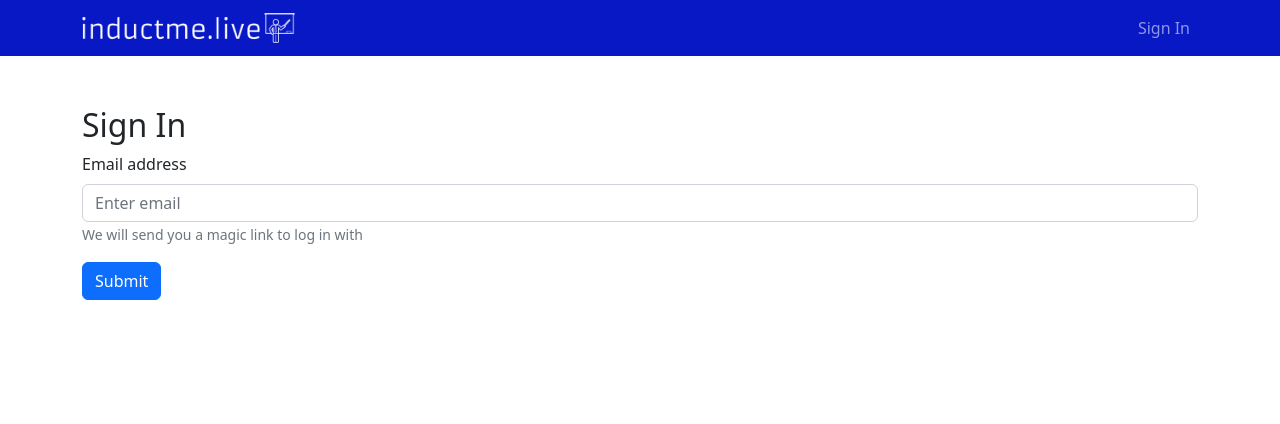
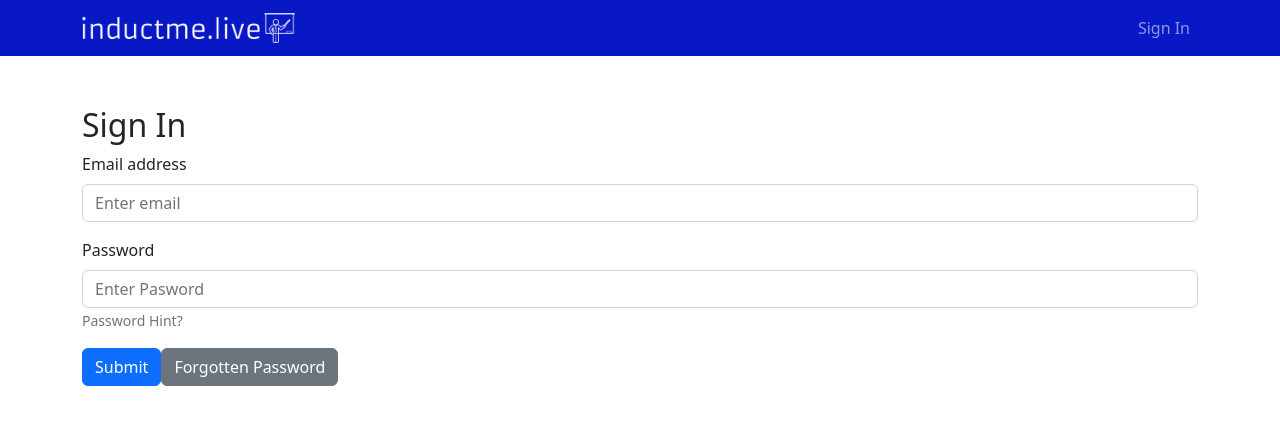
Before and after one commit to jackjury/induction-reg, a React (Create React App) app: page /admin in a window 1280 px wide. Shown: the top 424 px of the page. Built offline with nearby package versions, Linux system fonts and the light colour scheme; no server answers; what qr-code-styling would draw is missing.

Commit message:
Started to add password login

```diff
--- a/src/components/auth/Auth.js
+++ b/src/components/auth/Auth.js
@@ -5,26 +5,62 @@ import { Form, Button, Container, Alert, Spinner } from "react-bootstrap";
 export default function Auth() {
   const [loading, setLoading] = useState(false);
   const [email, setEmail] = useState("");
+  const [password, setPassword] = useState("");
+
   const [message, setMessage] = useState({
     visible: false,
     type: "secondary",
     message: "",
   });
 
+  const resetMessage = () => {
+    setMessage({
+      visible: false,
+      type: null,
+      message: null,
+    });
+  };
   const getRedirect = () => {
     console.log("ENV", process.env.NODE_ENV);
     let output = { emailRedirectTo: null };
     if (process.env.NODE_ENV == "development") {
       output.emailRedirectTo = "http://localhost:3000/";
     } else {
-      output.emailRedirectTo = "https://inductme.live";
+      output.emailRedirectTo = "https://";
     }
     return output;
+  };
+  const forgotenPassword = async (e) => {
+    resetMessage();
+    if (!email) {
+      setMessage({
+        visible: true,
+        type: "warning",
+        message: "Enter your email address to reset your password",
+      });
+      return;
+    }
+
+    try {
+      // Do password reset
+      await supabase.auth.resetPasswordForEmail(email, {
+        redirectTo: getRedirect(),
+      });
+    } catch (error) {}
   };
 
   const handleLogin = async (e) => {
     e.preventDefault();
-
+    // TODO: Validate the password and email
+    resetMessage();
+    if (!password || !email) {
+      setMessage({
+        visible: true,
+        type: "warning",
+        message: "Check you have entered your email address and password",
+      });
+      return;
+    }
     try {
       setLoading(true);
       setMessage({
@@ -35,7 +71,6 @@ export default function Auth() {
 
       const { error } = await supabase.auth.signInWithOtp({
         email,
-        options: getRedirect(),
       });
       if (error) throw error;
       setMessage({
@@ -76,14 +111,30 @@ export default function Auth() {
                 type="email"
                 placeholder="Enter email"
                 value={email}
-                onChange={(e) => setEmail(e.target.value)}
+                onChange={(e) => {
+                  resetMessage();
+                  setEmail(e.target.value);
+                }}
               />
-              <Form.Text className="text-muted">
-                We will send you a magic link to log in with
-              </Form.Text>
+            </Form.Group>
+            <Form.Group className="mb-3" controlId="formBasicPassword">
+              <Form.Label>Password</Form.Label>
+              <Form.Control
+                type="password"
+                placeholder="Enter Pasword"
+                value={password}
+                onChange={(e) => {
+                  resetMessage();
+                  setPassword(e.target.value);
+                }}
+              />
+              <Form.Text className="text-muted">Password Hint?</Form.Text>
             </Form.Group>
             <Button variant="primary" type="submit">
               Submit
+            </Button>
+            <Button variant="secondary" onClick={forgotenPassword}>
+              Forgotten Password
             </Button>
           </Form>
         </>
```
Also changed, not shown: 1 other file (tests, documents, lock files or other folders).
